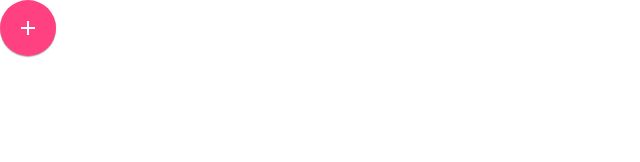
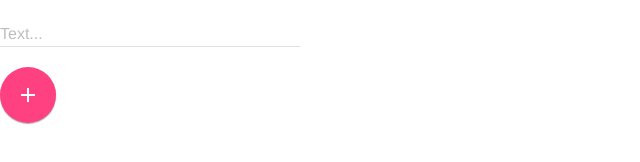
Before and after one commit to ICS2O-1-2021/ICS2O-Unit1-05-HTML, a plain HTML site: page index.html in a window 1280 px wide. Shown: the whole page, without its empty margins (0-640 px from the left). Drawn offline with nearby package versions, Linux system fonts and the light colour scheme.

Commit message:
added text feild

```diff
--- a/index.html
+++ b/index.html
@@ -19,10 +19,16 @@
   </head>
   <body>
     <script defer src="https://code.getmdl.io/1.3.0/material.min.js"></script>
+
+    <!-- Textfield with Floating Label -->
+    <form action="#">
+      <div class="mdl-textfield mdl-js-textfield mdl-textfield--floating-label">
+        <input class="mdl-textfield__input" type="text" id="sample3">
+        <label class="mdl-textfield__label" for="sample3">Text...</label>
+      </div>
+    </form>
     <!-- Colored FAB button with ripple -->
-    <button
-      class="mdl-button mdl-js-button mdl-button--fab mdl-js-ripple-effect mdl-button--colored"
-    >
+    <button class="mdl-button mdl-js-button mdl-button--fab mdl-js-ripple-effect mdl-button--colored">
       <i class="material-icons">add</i>
     </button>
   </body>
```
